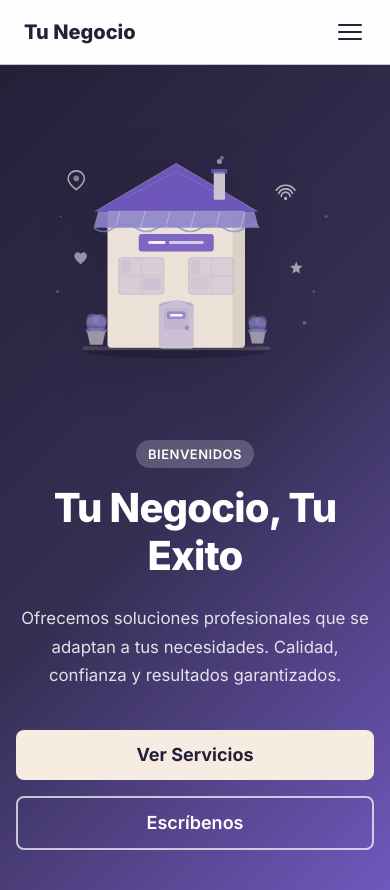
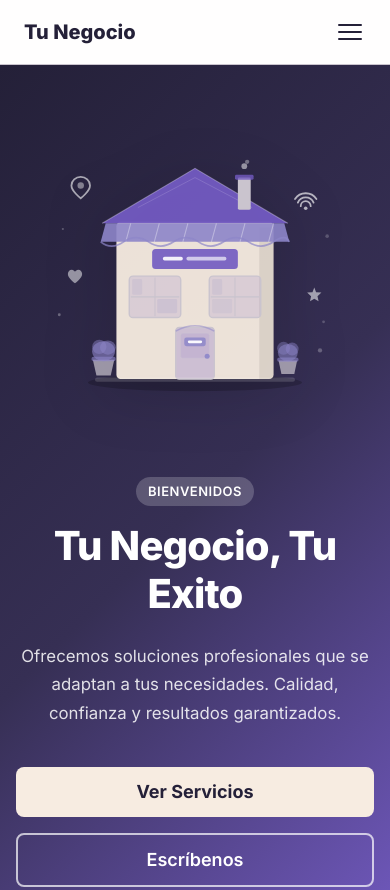
Before and after one commit to DodanimJR/teknika, an Astro site: page /template-demo in a window 390 px wide. Shown: the top 890 px of the page. Built offline with nearby package versions, Linux system fonts and the light colour scheme; Astro itself is replaced by a stand-in of ours.

Commit message:
Mobile fix hero template para demo

```diff
--- a/src/templates/ShopIllustration.astro
+++ b/src/templates/ShopIllustration.astro
@@ -7,7 +7,7 @@
  */
 ---
 
-<svg viewBox="0 0 480 420" fill="none" xmlns="http://www.w3.org/2000/svg" class="t-shop-illustration" aria-hidden="true">
+<svg viewBox="0 0 420 420" fill="none" xmlns="http://www.w3.org/2000/svg" class="t-shop-illustration" aria-hidden="true">
 
   <!-- ===== SOMBRA DEL EDIFICIO (suave) ===== -->
   <ellipse cx="210" cy="355" rx="150" ry="12" fill="rgba(0,0,0,0.2)"/>
@@ -103,7 +103,7 @@
   <rect x="200" y="296" width="20" height="4" rx="2" fill="var(--t-white)" opacity="0.95"/>
 
   <!-- ===== ACERA / SUELO ===== -->
-  <rect x="60" y="348" width="300" height="6" rx="3" fill="var(--t-white)" opacity="0.15"/>
+  <rect x="70" y="348" width="280" height="6" rx="3" fill="var(--t-white)" opacity="0.15"/>
 
   <!-- ===== PLANTA IZQUIERDA ===== -->
   <g transform="translate(65, 305)">
@@ -128,12 +128,12 @@
   </g>
 
   <!-- ===== ICONO WIFI (flotante, arriba derecha) ===== -->
-  <g transform="translate(370, 90)" opacity="0.65">
+  <g transform="translate(350, 90)" opacity="0.65">
     <path d="M8 18 A6 6 0 0 1 22 18" stroke="var(--t-white)" stroke-width="2.5" fill="none" stroke-linecap="round"/>
     <path d="M4 13 A12 12 0 0 1 26 13" stroke="var(--t-white)" stroke-width="2.5" fill="none" stroke-linecap="round"/>
     <path d="M0 8 A18 18 0 0 1 30 8" stroke="var(--t-white)" stroke-width="2.5" fill="none" stroke-linecap="round"/>
     <circle cx="15" cy="21" r="2.5" fill="var(--t-white)"/>
-    <animateTransform attributeName="transform" type="translate" values="370,90;370,83;370,90" dur="3s" repeatCount="indefinite"/>
+    <animateTransform attributeName="transform" type="translate" values="350,90;350,83;350,90" dur="3s" repeatCount="indefinite"/>
   </g>
 
   <!-- ===== ICONO UBICACION (flotante, arriba izquierda) ===== -->
@@ -144,29 +144,29 @@
   </g>
 
   <!-- ===== ICONO ESTRELLA (flotante, derecha) ===== -->
-  <g transform="translate(390, 210)" opacity="0.55">
+  <g transform="translate(365, 220)" opacity="0.55">
     <polygon points="12,2 14.5,8.5 22,9 16.5,14 18,21 12,17.5 6,21 7.5,14 2,9 9.5,8.5" fill="var(--t-white)"/>
-    <animateTransform attributeName="transform" type="translate" values="390,210;390,203;390,210" dur="3.5s" repeatCount="indefinite"/>
+    <animateTransform attributeName="transform" type="translate" values="365,220;365,213;365,220" dur="3.5s" repeatCount="indefinite"/>
   </g>
 
   <!-- ===== ICONO CORAZON (flotante, izquierda) ===== -->
-  <g transform="translate(45, 195)" opacity="0.5">
+  <g transform="translate(30, 195)" opacity="0.5">
     <path d="M12 21 C12 21 2 14 2 8 C2 5 4.5 2 7.5 2 C9.5 2 11 3.5 12 5 C13 3.5 14.5 2 16.5 2 C19.5 2 22 5 22 8 C22 14 12 21 12 21 Z" fill="var(--t-white)"/>
-    <animateTransform attributeName="transform" type="translate" values="45,195;45,188;45,195" dur="5s" repeatCount="indefinite"/>
+    <animateTransform attributeName="transform" type="translate" values="30,195;30,188;30,195" dur="5s" repeatCount="indefinite"/>
   </g>
 
   <!-- ===== PUNTOS DECORATIVOS FLOTANTES ===== -->
-  <circle cx="415" cy="310" r="3" fill="var(--t-white)" opacity="0.25">
+  <circle cx="385" cy="310" r="3" fill="var(--t-white)" opacity="0.25">
     <animate attributeName="cy" values="310;302;310" dur="3s" repeatCount="indefinite"/>
   </circle>
-  <circle cx="450" cy="140" r="2.5" fill="var(--t-white)" opacity="0.2">
-    <animate attributeName="cy" values="140;132;140" dur="4s" repeatCount="indefinite"/>
+  <circle cx="395" cy="150" r="2.5" fill="var(--t-white)" opacity="0.2">
+    <animate attributeName="cy" values="150;142;150" dur="4s" repeatCount="indefinite"/>
   </circle>
   <circle cx="20" cy="260" r="2" fill="var(--t-white)" opacity="0.3">
     <animate attributeName="cy" values="260;254;260" dur="2.5s" repeatCount="indefinite"/>
   </circle>
-  <circle cx="430" cy="260" r="2" fill="var(--t-white)" opacity="0.2">
-    <animate attributeName="cy" values="260;253;260" dur="3.5s" repeatCount="indefinite"/>
+  <circle cx="390" cy="270" r="2" fill="var(--t-white)" opacity="0.2">
+    <animate attributeName="cy" values="270;263;270" dur="3.5s" repeatCount="indefinite"/>
   </circle>
   <circle cx="25" cy="140" r="1.5" fill="var(--t-white)" opacity="0.25">
     <animate attributeName="cy" values="140;135;140" dur="3s" repeatCount="indefinite"/>
```
